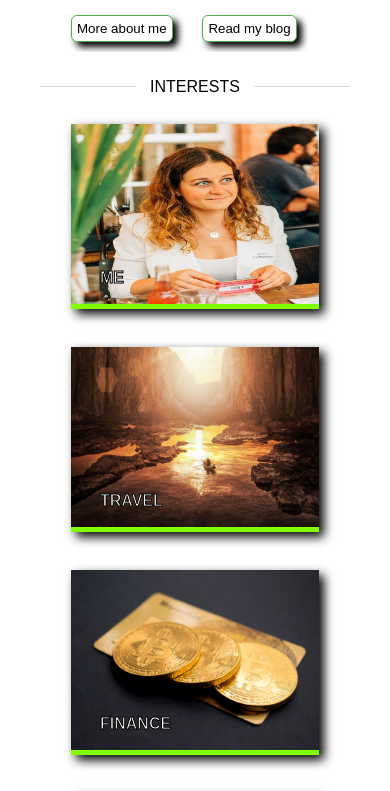
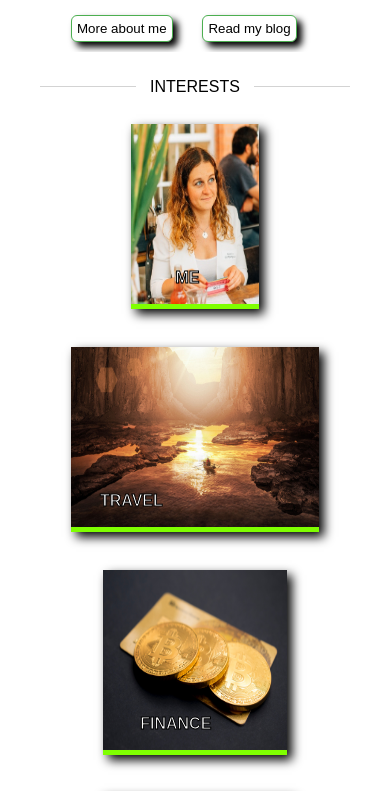
Before and after one commit to lroberts77/client_website_1.0, a React (Create React App) app: page / in a window 390 px wide. Shown: the part 1090-1881 px from the top of the page. Built offline with nearby package versions, Linux system fonts and the light colour scheme.

Commit message:
changed section 3 row to display in a column on mobile devices

```diff
--- a/src/components/HeroSection/HeroSection.css
+++ b/src/components/HeroSection/HeroSection.css
@@ -107,6 +107,10 @@
     text-align: start;
 }
 
+.column-s3-pic {
+    padding: 30px 0px;
+}
+
 .pic {
     position: relative;
     width: 350px;
@@ -161,9 +165,15 @@
     padding-top: 20px;
 }
 
+.row-p {
+    display: flex;
+    flex-direction: row;
+    justify-content: space-evenly;
+}
+
 .pp {
-    width: 100%;
-    height: 250px;
+    width: 250px;
+    height: 300px;
     border-bottom: chartreuse 5px solid;
     transition: all .3s ease;
     box-shadow: 5px 5px 10px black;
@@ -236,7 +246,7 @@
         padding: 10px 40px;
     }
 
-    .row {
+    .row, .row-p {
         display: flex;
         flex-direction: column;
         align-items: center;
@@ -250,6 +260,12 @@
         padding-bottom: 20px;
         justify-content: space-around;
     }
+
+    /* .column-s3-pic {
+        display: flex;
+        flex-direction: column;
+        width: 80%;
+    } */
 
     .column-p {
         display: flex;
```
